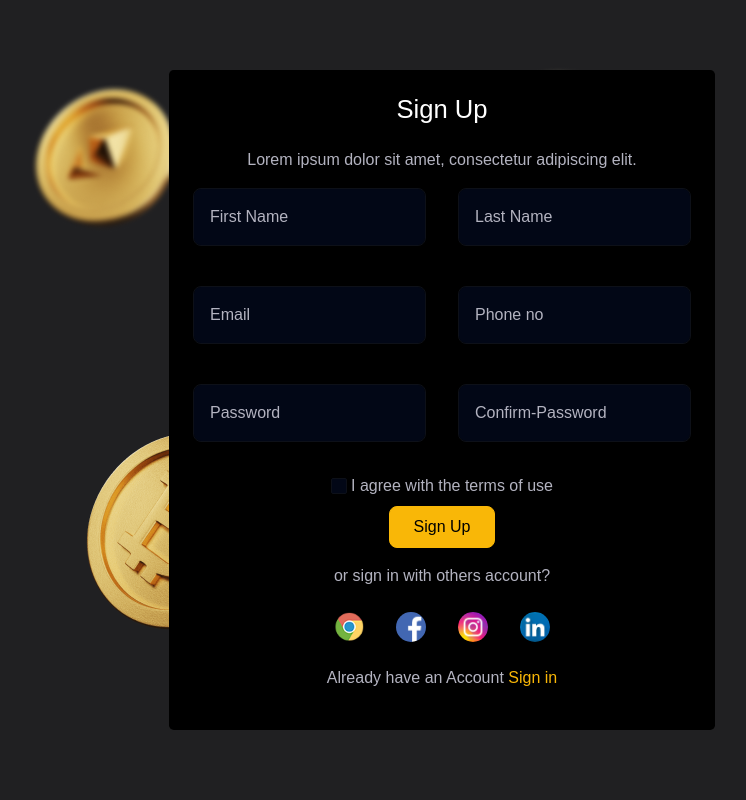
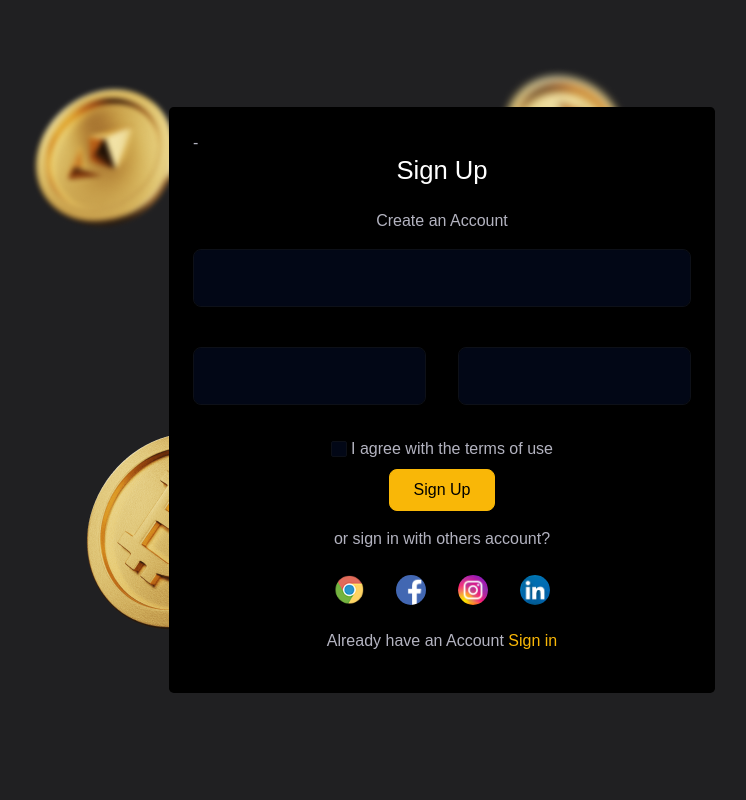
Before and after one commit to GodsplanElot/Bitcoin_mining_BANK, a Django app: page /register_user/ in a window 1280 px wide. Shown: the whole page, without its empty margins (198-944 px from the left). Run offline with Django 5.2, Linux system fonts and the light colour scheme; some libraries are stand-ins or nearby versions.

Commit message:
started the creation of the authentiaction process, reouted the userCreation page to the UserApp, writing Logic☣

```diff
--- a/core/UserApp/forms.py
+++ b/core/UserApp/forms.py
@@ -0,0 +1,28 @@
+from django import forms
+from django.contrib.auth.forms import UserCreationForm
+from django.contrib.auth.models import User
+
+class SignupForm(UserCreationForm):
+    class Meta:
+        model = User
+        fields = ('email', 'password1', 'password2')
+
+
+    email = forms.CharField(widget=forms.EmailInput(attrs={
+        'placeholder': 'email',
+        'class': 'form-control',
+        'id': 'floatingInput',
+    }))
+
+
+    password1 = forms.CharField(widget=forms.PasswordInput(attrs={
+        'placeholder': 'enter password',
+        'class': 'form-control',
+        'id': 'form-Password'
+    }))
+
+    password2 = forms.CharField(widget=forms.PasswordInput(attrs={
+        'placeholder': 'reapet password',
+        'class': 'form-control',
+        'id': 'form-Password'
+    }))
--- a/core/UserApp/templates/UserApp/register_user.html
+++ b/core/UserApp/templates/UserApp/register_user.html
@@ -29,49 +29,45 @@
          <div class="col-lg-6 col-md-8 mt-5">
             <div class="card bg-dark">
                <div class="card-body">
-                  <div class="auth-form">
+                  <div class="auth-form">-
                         <h2 class="text-center mb-4">Sign Up</h2>
-                        <form>
-                           <p class="text-center">Lorem ipsum dolor sit amet, consectetur adipiscing elit.</p>
+                        <form method="post" action=".">
+                           {% csrf_token %}
+
+
+                           <p class="text-center">Create an Account</p>
+
+                           <div class="form-floating mb-3">
+                             {% comment %}  <input type="email" class="form-control" id="floatingInput" placeholder="name@example.com"> {% endcomment %}
+                              {% comment %} <label for="floatingInput">Email</label> {% endcomment %}
+                              {{ form.email }}
+                          </div>
+
+
                            <div class="row">
-                              <div class="col-md-6 mb-4">
-                                  <div class="form-floating mb-3">
-                                        <input type="text" class="form-control" id="firstName" placeholder="FirstName">
-                                        <label for="firstName">First Name</label>
-                                    </div>
-                              </div>
-                              <div class="col-md-6 mb-4">
-                                 <div class="form-floating mb-3">
-                                        <input type="text" class="form-control" id="lastName" placeholder="lastName">
-                                        <label for="lastName">Last Name</label>
-                                 </div>
-                              </div>
+
+
+
+
                            </div>
                            <div class="row">
                               <div class="col-md-6 mb-4">
-                                  <div class="form-floating mb-3">
-                                        <input type="email" class="form-control" id="floatingInput" placeholder="name@example.com">
-                                        <label for="floatingInput">Email</label>
-                                    </div>
-                              </div>
-                              <div class="col-md-6 mb-4">
-                                 <div class="form-floating mb-3">
-                                       <input type="text" class="form-control" id="phoneno" placeholder="phoneno">
-                                       <label for="phoneno">Phone no</label>
-                                 </div>
+
                               </div>
                            </div>
                            <div class="row">
                               <div class="col-md-6 mb-4">
                                   <div class="form-floating mb-2">
-                                        <input type="text" class="form-control" id="Password" placeholder="Password">
-                                        <label for="Password">Password</label>
+{% comment %}                                         <input type="text" class="form-control" id="Password" placeholder="Password">
+                                        <label for="Password">Password</label> {% endcomment %}
+                                        {{ form.password1 }}
                                     </div>
                               </div>
                               <div class="col-md-6 mb-4">
                                   <div class="form-floating mb-2">
-                                        <input type="text" class="form-control" id="confirmpassword" placeholder="confirmpassword">
-                                        <label for="confirmpassword">Confirm-Password</label>
+                                    {% comment %}<input type="text" class="form-control" id="confirmpassword" placeholder="confirmpassword">
+                                        <label for="confirmpassword"></label>{% endcomment %}
+                                        {{ form.password2 }}
                                     </div>
                               </div>
                            </div>
@@ -80,8 +76,19 @@
                               <label class="ms-1 form-check-label" for="agree">I agree with the terms of
                                  use</label>
                            </div>
+
+
+                           {% if form.errors or form.non_field_errors %}
+                              {% for field in form %}
+                                 {{ field.errors }}
+                              {% endfor %}
+
+                              {{ form.non_field_errors }}
+                           {% endif %}
+
+
                            <div class="text-center">
-                              <button type="button" class="btn btn-primary">Sign Up</button>
+                              <button class="btn btn-primary">Sign Up</button>
                            </div>
                            <div class="text-center mt-3">
                               <p>or sign in with others account?</p>
@@ -104,7 +111,7 @@
                               </div>
                         </form>
                         <div class="new-account mt-3 text-center">
-                           <p>Already have an Account <a class="text-primary" href="{% url 'pages:login'%}">Sign in</a>
+                           <p>Already have an Account <a class="text-primary" href="{% url 'UserApp:login'%}">Sign in</a>
                            </p>
                         </div>
                      </div>
--- a/core/UserApp/urls.py
+++ b/core/UserApp/urls.py
@@ -5,5 +5,6 @@ app_name = 'UserApp'
 
 urlpatterns = [
     path('register_user/', views.register_user, name='register_user'),  # register_user
+    path('login/', views.login, name='login'),  # login
 
 ]
--- a/core/UserApp/views.py
+++ b/core/UserApp/views.py
@@ -1,6 +1,25 @@
-from django.shortcuts import render
+from django.shortcuts import render, redirect
+
+from .forms import SignupForm
 
 # Create your views here.
 
+def login(request):
+    return render(request, 'UserApp/login.html')  # Render the login template.
+
+
+
 def register_user(request):
-    return render(request, 'UserApp/register_user.html')  # Render the register_user template.
+    if request.method == 'POST':
+        form = SignupForm(request.POST)
+
+        if form.is_valid():
+            form.save()
+
+            return redirect(' /login/ ')
+    else:
+        form = SignupForm()
+
+    return render(request, 'UserApp/register_user.html', {
+        'form': form
+    })  # Render the register_user template.
--- a/core/pages/templates/pages/base.html
+++ b/core/pages/templates/pages/base.html
@@ -158,7 +158,7 @@
 
                       <!-- SIDE NAVBAR BUTTONS -->
                       <li class="nav-item ">
-                        <a class="nav-link " aria-current="page" href="{% url 'pages:login' %}">
+                        <a class="nav-link " aria-current="page" href="{% url 'UserApp:login' %}">
                             <i class="icon">
                                 <svg width="20" viewbox="0 0 24 24" fill="none" xmlns="http://www.w3.org/2000/svg">
                                   <path opacity="0.4" d="M7.29639 6.446C7.29639 3.995 9.35618 2 11.8878 2H16.9201C19.4456 2 21.5002 3.99 21.5002 6.436V17.552C21.5002 20.004 19.4414 22 16.9098 22H11.8775C9.35205 22 7.29639 20.009 7.29639 17.562V16.622V6.446Z" fill="currentColor"></path>                                <path d="M16.0374 11.4538L13.0695 8.54482C12.7627 8.24482 12.2691 8.24482 11.9634 8.54682C11.6587 8.84882 11.6597 9.33582 11.9654 9.63582L13.5905 11.2288H3.2821C2.85042 11.2288 2.5 11.5738 2.5 11.9998C2.5 12.4248 2.85042 12.7688 3.2821 12.7688H13.5905L11.9654 14.3628C11.6597 14.6628 11.6587 15.1498 11.9634 15.4518C12.1168 15.6028 12.3168 15.6788 12.518 15.6788C12.717 15.6788 12.9171 15.6028 13.0695 15.4538L16.0374 12.5448C16.1847 12.3998 16.268 12.2038 16.268 11.9998C16.268 11.7948 16.1847 11.5988 16.0374 11.4538Z" fill="currentColor"></path>
--- a/core/pages/urls.py
+++ b/core/pages/urls.py
@@ -10,7 +10,6 @@ urlpatterns = [
     path('transaction_list/', views.transaction_list, name='transaction_list'),  # transaction_list
     path('my_profile/', views.my_profile, name='my_profile'),  # my_profile
     path('customer_support/', views.customer_support, name='customer_support'),  # customer_support
-    path('login/', views.login, name='login'),  # login
     path('about/', views.about, name='about'),  # about
     path('privacy_policy/', views.privacy_policy, name='privacy_policy'),  # privacy_policy
     path('logout/', views.logout, name='logout'),  # logout
--- a/core/pages/views.py
+++ b/core/pages/views.py
@@ -13,9 +13,6 @@ def my_profile(request):
     return render(request, 'pages/my_profile.html')  # Render the my_profile template.
 def customer_support(request):
     return render(request, 'pages/customer_support.html')  # Render the customer_support template.
-
-def login(request):
-    return render(request, 'pages/login.html')  # Render the login template.
 def about(request):
     return render(request, 'pages/about.html')  # Render the about template.
 def privacy_policy(request):
```
Also changed, not shown: core/UserApp/templates/UserApp/login.html (renamed from core/pages/templates/pages/login.html).
